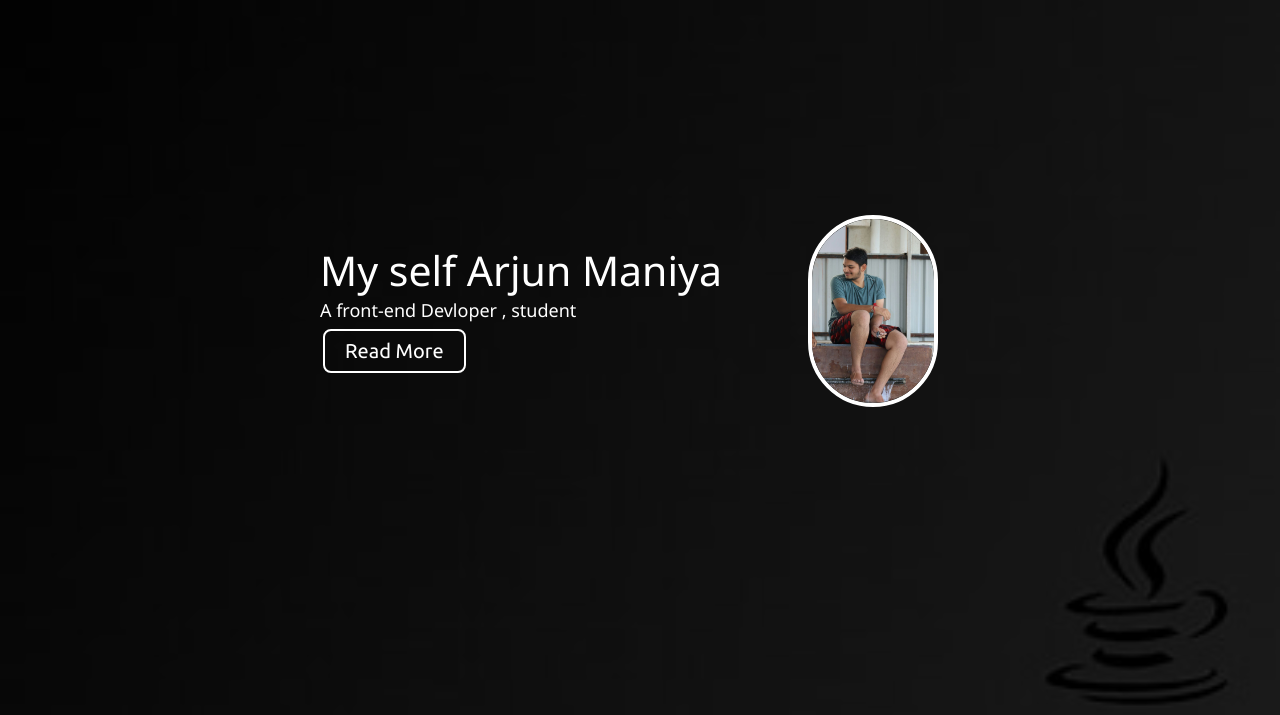
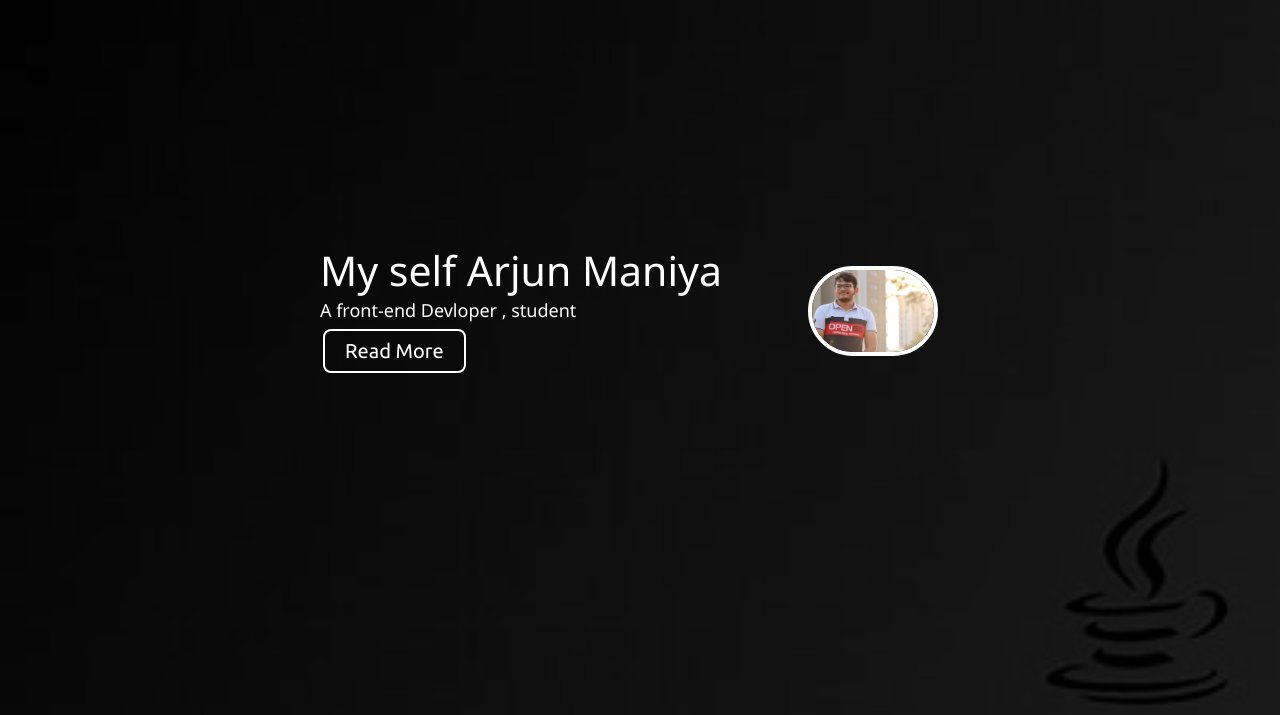
Before and after one commit to Titanking138/Titanking138-second, a plain HTML site: page index.html in a window 1280 px wide. Shown: the part 85-800 px from the top of the page. Drawn offline with Linux system fonts and the light colour scheme.

Commit message:
Update index.html

```diff
--- a/index.html
+++ b/index.html
@@ -45,7 +45,7 @@
             </div>
 
             <div class="secondHalf">
-                <img src="image/c.jpg" alt="profile Image">
+                <img src="image/A.jpg" alt="profile Image">
             </div>
         </div>
     </section>
```
